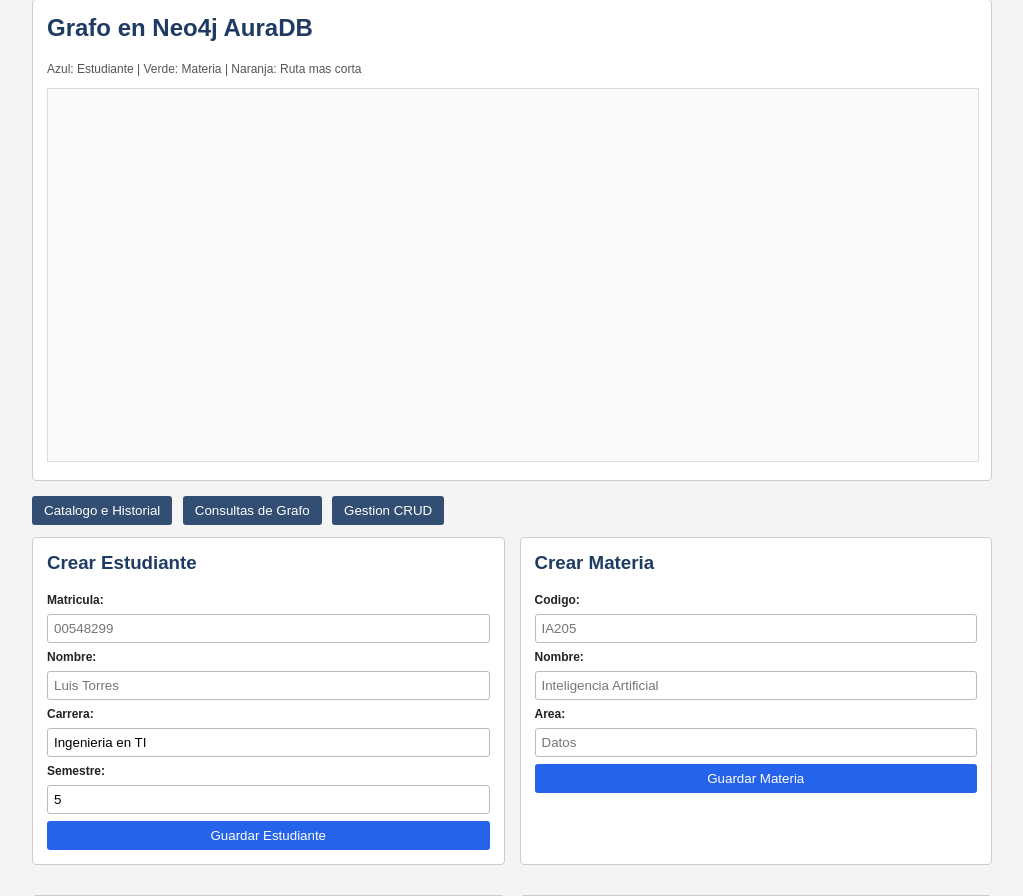
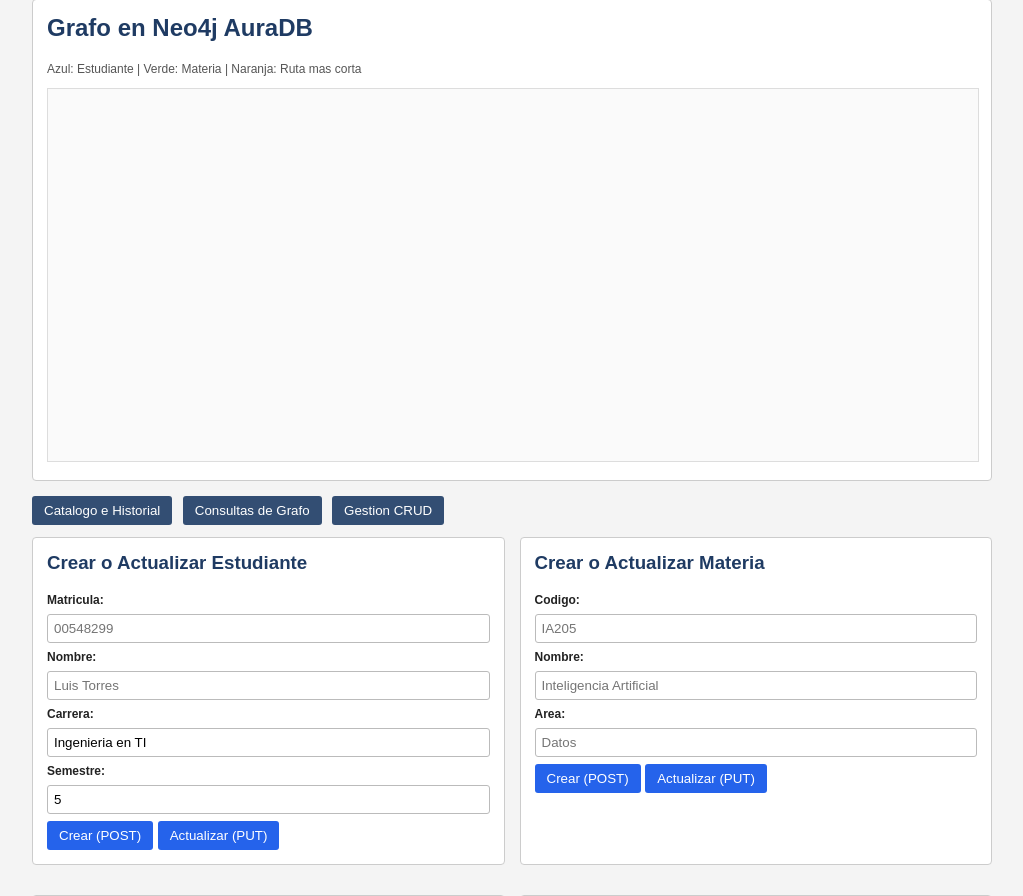
Before and after one commit to dantestivaktas/parcial2_bd_asesoriasNeo4j, a Flask app: page / in a window 1280 px wide, after a click on "Gestion CRUD". Shown: the part 182-1078 px from the top of the page, without its empty margins (128-1151 px from the left). Run offline with Flask 3, Linux system fonts and the light colour scheme.

Commit message:
Actualiza dependencias, endpoints REST y modelo de relaciones

```diff
--- a/app.py
+++ b/app.py
@@ -46,14 +46,24 @@ def api_seed():
     return jsonify({"ok": True, "mensaje": "Base reiniciada con datos iniciales."})
 
 
-# Crear o actualizar estudiante
+# Crear estudiante nuevo
 @app.route("/api/estudiantes", methods=["POST"])
 def api_crear_estudiante():
     datos = request.get_json() or {}
     ok, msg = op.crear_estudiante(
         get_driver(), datos.get("matricula", ""), datos.get("nombre", ""), datos.get("carrera", ""), datos.get("semestre", "")
     )
-    return jsonify({"ok": ok, "mensaje": msg}), (200 if ok else 400)
+    return jsonify({"ok": ok, "mensaje": msg}), (201 if ok else 400)
+
+
+# Actualizar datos completos de un estudiante
+@app.route("/api/estudiantes/<matricula>", methods=["PUT"])
+def api_actualizar_estudiante(matricula):
+    datos = request.get_json() or {}
+    ok, msg = op.actualizar_estudiante(
+        get_driver(), matricula, datos.get("nombre", ""), datos.get("carrera", ""), datos.get("semestre", "")
+    )
+    return jsonify({"ok": ok, "mensaje": msg}), (200 if ok else 404)
 
 
 # Actualizar semestre de un estudiante
@@ -78,12 +88,20 @@ def api_historial(matricula):
     return jsonify({"ok": ok, "mensaje": msg, "datos": datos}), (200 if ok else 404)
 
 
-# Crear o actualizar materia
+# Crear materia nueva
 @app.route("/api/materias", methods=["POST"])
 def api_crear_materia():
     datos = request.get_json() or {}
     ok, msg = op.crear_materia(get_driver(), datos.get("codigo", ""), datos.get("nombre", ""), datos.get("area", ""))
-    return jsonify({"ok": ok, "mensaje": msg}), (200 if ok else 400)
+    return jsonify({"ok": ok, "mensaje": msg}), (201 if ok else 400)
+
+
+# Actualizar datos de una materia existente
+@app.route("/api/materias/<codigo>", methods=["PUT"])
+def api_actualizar_materia(codigo):
+    datos = request.get_json() or {}
+    ok, msg = op.actualizar_materia(get_driver(), codigo, datos.get("nombre", ""), datos.get("area", ""))
+    return jsonify({"ok": ok, "mensaje": msg}), (200 if ok else 404)
 
 
 # Registrar, actualizar o dar de baja un curso
--- a/requirements.txt
+++ b/requirements.txt
@@ -1,3 +1,3 @@
-neo4j
-python-dotenv
-flask
+neo4j==6.4.1
+python-dotenv==1.2.2
+flask==3.1.2
--- a/static/app.js
+++ b/static/app.js
@@ -230,10 +230,35 @@ function crearEstudiante(e) {
     });
 }
 
+function actualizarEstudiante() {
+    let mat = document.getElementById("est-mat").value.trim();
+    if (!mat) {
+        mostrarMensaje("Ingresa la matricula del estudiante a actualizar.", true);
+        return;
+    }
+    enviarJson("/api/estudiantes/" + encodeURIComponent(mat), "PUT", {
+        nombre: document.getElementById("est-nom").value,
+        carrera: document.getElementById("est-car").value,
+        semestre: document.getElementById("est-sem").value
+    });
+}
+
 function crearMateria(e) {
     e.preventDefault();
     enviarJson("/api/materias", "POST", {
         codigo: document.getElementById("mat-cod").value,
+        nombre: document.getElementById("mat-nom").value,
+        area: document.getElementById("mat-area").value
+    });
+}
+
+function actualizarMateria() {
+    let cod = document.getElementById("mat-cod").value.trim();
+    if (!cod) {
+        mostrarMensaje("Ingresa el codigo de la materia a actualizar.", true);
+        return;
+    }
+    enviarJson("/api/materias/" + encodeURIComponent(cod), "PUT", {
         nombre: document.getElementById("mat-nom").value,
         area: document.getElementById("mat-area").value
     });
--- a/templates/index.html
+++ b/templates/index.html
@@ -94,7 +94,7 @@
         <section id="sec-crud" class="seccion" style="display:none;">
             <div class="dos-cols">
                 <div class="caja">
-                    <h3>Crear Estudiante</h3>
+                    <h3>Crear o Actualizar Estudiante</h3>
                     <form onsubmit="crearEstudiante(event)">
                         <label>Matricula:</label>
                         <input id="est-mat" placeholder="00548299" required>
@@ -104,12 +104,15 @@
                         <input id="est-car" value="Ingenieria en TI" required>
                         <label>Semestre:</label>
                         <input id="est-sem" type="number" value="5" required>
-                        <button type="submit">Guardar Estudiante</button>
+                        <div class="linea">
+                            <button type="submit">Crear (POST)</button>
+                            <button type="button" onclick="actualizarEstudiante()">Actualizar (PUT)</button>
+                        </div>
                     </form>
                 </div>
 
                 <div class="caja">
-                    <h3>Crear Materia</h3>
+                    <h3>Crear o Actualizar Materia</h3>
                     <form onsubmit="crearMateria(event)">
                         <label>Codigo:</label>
                         <input id="mat-cod" placeholder="IA205" required>
@@ -117,7 +120,10 @@
                         <input id="mat-nom" placeholder="Inteligencia Artificial" required>
                         <label>Area:</label>
                         <input id="mat-area" placeholder="Datos" required>
-                        <button type="submit">Guardar Materia</button>
+                        <div class="linea">
+                            <button type="submit">Crear (POST)</button>
+                            <button type="button" onclick="actualizarMateria()">Actualizar (PUT)</button>
+                        </div>
                     </form>
                 </div>
 
```
Also changed, not shown: operaciones.py (+63 -9 lines).
